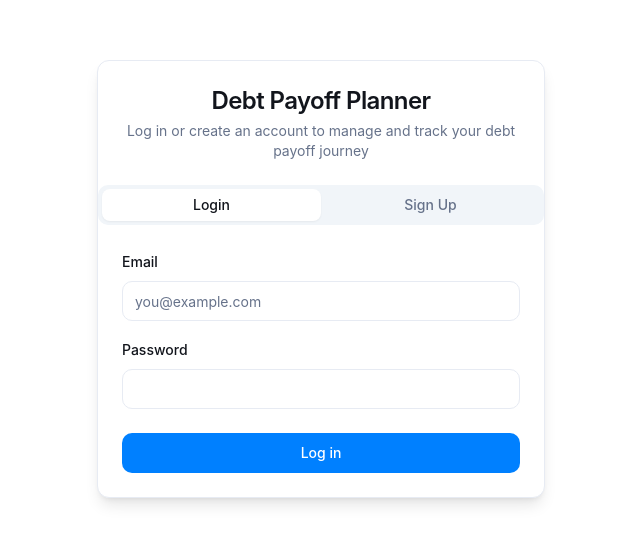
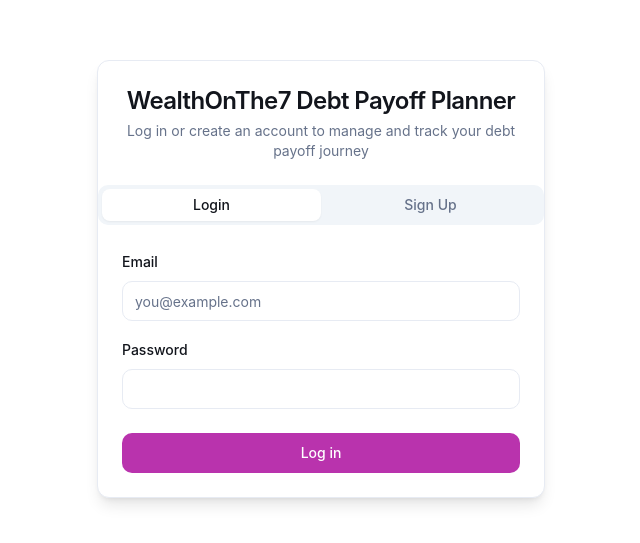
Before and after one commit to navjos/payplanwizard, a React (Vite) app: page /auth in a window 1280 px wide. Shown: the part 121-664 px from the top of the page, without its empty margins (319-959 px from the left). Built offline with nearby package versions, Linux system fonts and the light colour scheme.

Commit message:
Refactor: Update Auth title and button color
Updates the authentication page title and modifies the color of the call-to-action buttons.

```diff
--- a/src/components/ui/button.tsx
+++ b/src/components/ui/button.tsx
@@ -1,3 +1,4 @@
+
 import * as React from "react"
 import { Slot } from "@radix-ui/react-slot"
 import { cva, type VariantProps } from "class-variance-authority"
@@ -9,7 +10,7 @@ const buttonVariants = cva(
   {
     variants: {
       variant: {
-        default: "bg-primary text-primary-foreground hover:bg-primary/90",
+        default: "bg-[#b933ad] text-primary-foreground hover:bg-[#b933ad]/90",
         destructive:
           "bg-destructive text-destructive-foreground hover:bg-destructive/90",
         outline:
@@ -17,7 +18,7 @@ const buttonVariants = cva(
         secondary:
           "bg-secondary text-secondary-foreground hover:bg-secondary/80",
         ghost: "hover:bg-accent hover:text-accent-foreground",
-        link: "text-primary underline-offset-4 hover:underline",
+        link: "text-[#b933ad] underline-offset-4 hover:underline",
       },
       size: {
         default: "h-10 px-4 py-2",
--- a/src/index.css
+++ b/src/index.css
@@ -1,4 +1,3 @@
-
 @tailwind base;
 @tailwind components;
 @tailwind utilities;
@@ -14,7 +13,7 @@
     --popover: 0 0% 100%;
     --popover-foreground: 220 20% 9%;
 
-    --primary: 210 100% 50%;
+    --primary: 307 56% 47%;
     --primary-foreground: 0 0% 100%;
 
     --secondary: 210 40% 96.1%;
@@ -31,7 +30,7 @@
 
     --border: 220 33% 93%;
     --input: 220 33% 93%;
-    --ring: 210 100% 50%;
+    --ring: 307 56% 47%;
 
     --radius: 0.75rem;
   }
@@ -46,7 +45,7 @@
     --popover: 220 20% 9%;
     --popover-foreground: 0 0% 100%;
 
-    --primary: 210 100% 50%;
+    --primary: 307 56% 47%;
     --primary-foreground: 0 0% 100%;
 
     --secondary: 215 27.9% 16.9%;
@@ -63,7 +62,7 @@
 
     --border: 215 27.9% 16.9%;
     --input: 215 27.9% 16.9%;
-    --ring: 210 100% 50%;
+    --ring: 307 56% 47%;
   }
 }
 
--- a/src/pages/Auth.tsx
+++ b/src/pages/Auth.tsx
@@ -1,4 +1,3 @@
-
 import React, { useState } from 'react';
 import { useAuth } from '../contexts/AuthContext';
 import { useNavigate } from 'react-router-dom';
@@ -40,7 +39,6 @@ const Auth = () => {
     },
   });
 
-  // Redirect if already logged in
   React.useEffect(() => {
     if (user && !isLoading) {
       navigate('/');
@@ -84,7 +82,7 @@ const Auth = () => {
       <div className="w-full max-w-md">
         <Card className="shadow-lg">
           <CardHeader className="space-y-1">
-            <CardTitle className="text-2xl text-center">Debt Payoff Planner</CardTitle>
+            <CardTitle className="text-2xl text-center">WealthOnThe7 Debt Payoff Planner</CardTitle>
             <CardDescription className="text-center">
               Log in or create an account to manage and track your debt payoff journey
             </CardDescription>
```
